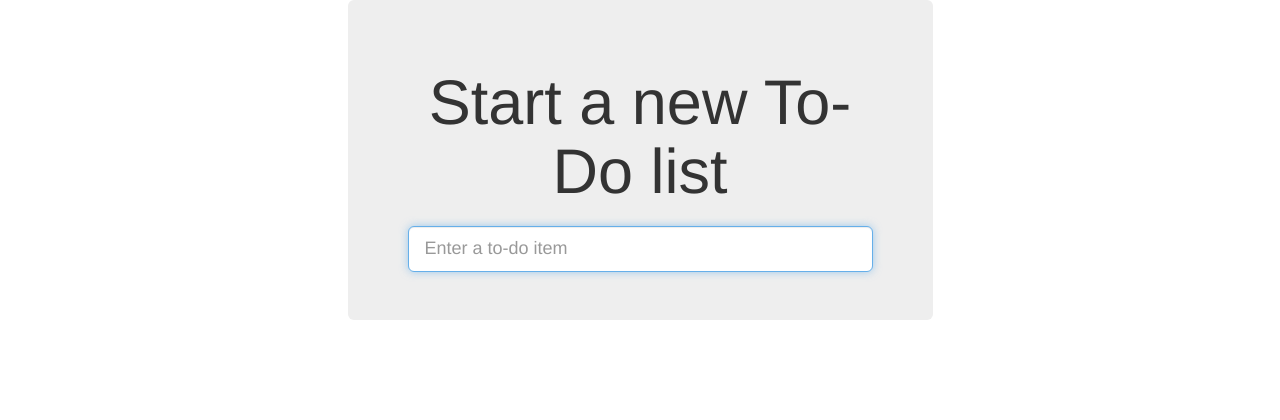
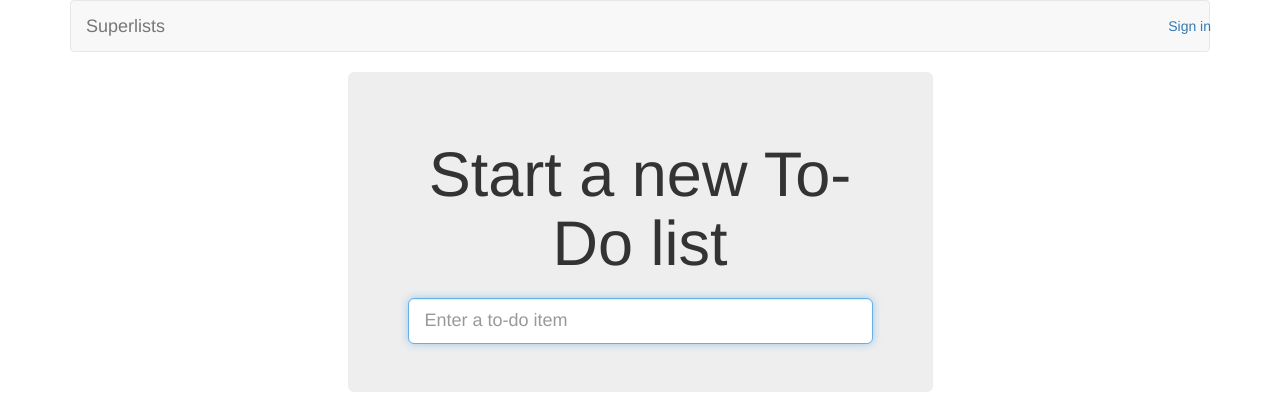
Before and after one commit to atifar/superlists, a Django app: page / in a window 1280 px wide. Shown: the top 420 px of the page. Run offline with Django 3.2, Linux system fonts and the light colour scheme; some libraries are stand-ins or nearby versions.

Commit message:
Add navbar with login button.

```diff
--- a/lists/templates/base.html
+++ b/lists/templates/base.html
@@ -11,6 +11,10 @@
 <body>
     <div class="container">
 
+        <nav class="navbar navbar-default" role="navigation">
+            <a class="navbar-brand" href="/">Superlists</a>
+            <a class="btn navbar-btn navbar-right" id="id_login" href="#">Sign in</a>
+        </nav>
         <div class="row">
             <div class="col-md-6 col-md-offset-3 jumbotron">
                 <div class="text-center">
```
